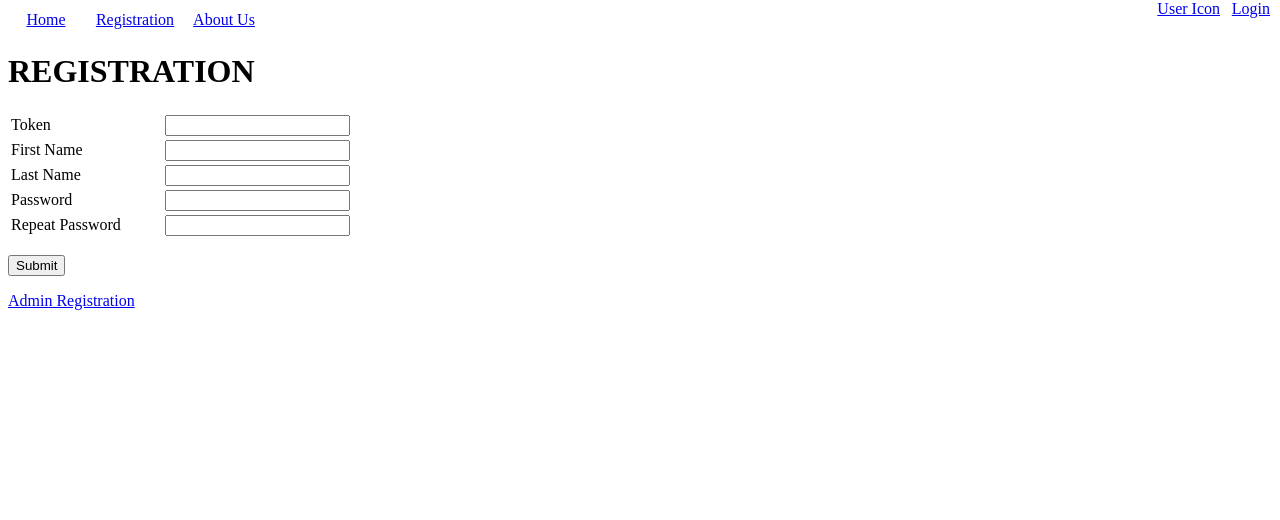
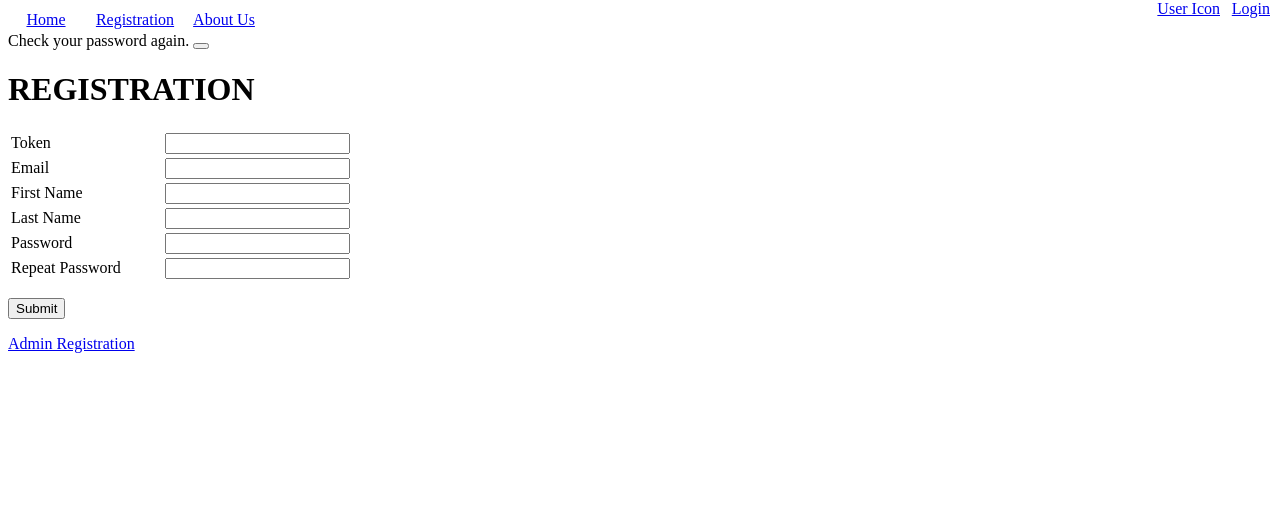
Before and after one commit to masterybyme/project-x, a Flask app: page /registration in a window 1280 px wide. Shown: the top 520 px of the page. Run offline with Flask 3, Linux system fonts and the light colour scheme.

Commit message:
change of registration

```diff
--- a/app.py
+++ b/app.py
@@ -80,7 +80,7 @@
 #Import of Forms
 #--------------------------------------------------------------------------------
 
-from forms import EmployeeForm, PlanningForm, UpdateForm, TimeReqForm
+from forms import EmployeeForm, PlanningForm, UpdateForm, TimeReqForm, InviteForm
 
 
 #Import of Database
@@ -109,12 +109,54 @@
 @app.route('/registration', methods = ['GET', 'POST'])
 def registration():
     data_form = EmployeeForm(csrf_enabled=False)
-    if request.method =='POST':
-        token = RegistrationToken.query.filter_by(token=data_form.token.data).first()
-        if token is None:
-            flash('Token does not exist. Please check your Confirmation Mail.')
-            return redirect(url_for('registration'))
-        else:
+    if data_form.validate_on_submit():
+        if request.method =='POST':
+            token = RegistrationToken.query.filter_by(token=data_form.token.data, email=data_form.email.data).first()
+
+            if token is None:
+                flash('Token does not exist. Please check your Confirmation Mail.')
+                return redirect(url_for('registration'))
+            else:
+                creation_date = datetime.datetime.now()
+                last = User.query.order_by(User.id.desc()).first()
+                hash = generate_password_hash(data_form.password.data)
+                if last is None:
+                    new_id = 1000
+                else:
+                    new_id = last.id + 1
+
+                last_company_id = User.query.filter_by(company_name=data_form.company_name.data).order_by(User.company_id.desc()).first()
+                if last_company_id is None:
+                    new_company_id = 1000
+                else:
+                    new_company_id = last_company_id + 1
+
+                data = User(id = new_id, company_id = new_company_id, first_name = data_form.first_name.data,
+                            last_name = data_form.last_name.data, employment_level = token.employment_level,
+                            company_name = token.company_name, department = token.department,
+                            access_level = token.access_level, email = token.email, password = hash,
+                            created_by = new_company_id, changed_by = new_company_id, creation_timestamp = creation_date)
+
+
+                try:
+                    db.session.add(data)
+                    db.session.commit()
+                    flash('Registration successful submitted')
+                    return redirect(url_for('login'))
+                except:
+                    db.session.rollback()
+                    flash('Error occured - Your mail might be already in use :(')
+                    return redirect(url_for('registration'))
+    else:
+        flash('Check your password again.')
+        return render_template('token_registration.html', data_tag=User.query.all(), template_form=data_form)
+
+
+@app.route('/registration/admin', methods = ['GET', 'POST'])
+def admin_registration():
+    data_form = EmployeeForm(csrf_enabled=False)
+    if data_form.validate_on_submit():
+        if request.method =='POST':
             creation_date = datetime.datetime.now()
             last = User.query.order_by(User.id.desc()).first()
             hash = generate_password_hash(data_form.password.data)
@@ -130,9 +172,9 @@
                 new_company_id = last_company_id + 1
 
             data = User(id = new_id, company_id = new_company_id, first_name = data_form.first_name.data,
-                        last_name = data_form.last_name.data, employment_level = token.employment_level,
-                        company_name = token.company_name, department = token.department,
-                        access_level = token.access_level, email = token.email, password = hash,
+                        last_name = data_form.last_name.data, employment_level = data_form.employment_level.data,
+                        company_name = data_form.company_name.data, department = data_form.department.data,
+                        access_level = data_form.access_level.data, email = data_form.email.data, password = hash,
                         created_by = new_company_id, changed_by = new_company_id, creation_timestamp = creation_date)
 
 
@@ -145,45 +187,8 @@
                 db.session.rollback()
                 flash('Error occured - Your mail might be already in use :(')
                 return redirect(url_for('registration'))
-
-    return render_template('token_registration.html', data_tag=User.query.all(), template_form=data_form)
-
-
-@app.route('/registration/admin', methods = ['GET', 'POST'])
-def admin_registration():
-    data_form = EmployeeForm(csrf_enabled=False)
-    if request.method =='POST':
-        creation_date = datetime.datetime.now()
-        last = User.query.order_by(User.id.desc()).first()
-        hash = generate_password_hash(data_form.password.data)
-        if last is None:
-            new_id = 1000
-        else:
-            new_id = last.id + 1
-
-        last_company_id = User.query.filter_by(company_name=data_form.company_name.data).order_by(User.company_id.desc()).first()
-        if last_company_id is None:
-            new_company_id = 1000
-        else:
-            new_company_id = last_company_id + 1
-
-        data = User(id = new_id, company_id = new_company_id, first_name = data_form.first_name.data,
-                    last_name = data_form.last_name.data, employment_level = data_form.employment_level.data,
-                    company_name = data_form.company_name.data, department = data_form.department.data,
-                    access_level = data_form.access_level.data, email = data_form.email.data, password = hash,
-                    created_by = new_company_id, changed_by = new_company_id, creation_timestamp = creation_date)
-
-
-        try:
-            db.session.add(data)
-            db.session.commit()
-            flash('Registration successful submitted')
-            return redirect(url_for('login'))
-        except:
-            db.session.rollback()
-            flash('Error occured - Your mail might be already in use :(')
-            return redirect(url_for('registration'))
     else:
+        flash('Check your password again.')
         return render_template('registration.html', data_tag=User.query.all(), template_form=data_form)
 
 
@@ -621,7 +626,7 @@
 @app.route('/invite', methods = ['GET', 'POST'])
 @admin_required
 def invite():
-    employee_form = EmployeeForm(csrf_enabled=False)
+    data_form = InviteForm(csrf_enabled=False)
     company_id = current_user.company_id
     if request.method == 'POST':
         random_token = random.randint(100000,999999)
@@ -631,7 +636,7 @@
         else:
             new_id = last.id + 1
 
-        data = RegistrationToken(id=new_id, email=employee_form.email.data, token=random_token, company_name=employee_form.company_name.data, department=employee_form.department.data, employement_level=employee_form.employment_level.data, access_level=employee_form.access_level.data, created_by=company_id)
+        data = RegistrationToken(id=new_id, email=data_form.email.data, token=random_token, company_name=data_form.company_name.data, department=data_form.department.data, employment_level=data_form.employment_level.data, access_level=data_form.access_level.data, created_by=company_id)
 
         db.session.add(data)
         db.session.commit()
@@ -642,7 +647,7 @@
 
 
 
-    return render_template('invite.html', template_form=employee_form)
+    return render_template('invite.html', template_form=data_form)
 
 
 if __name__ == '__main__':
--- a/forms.py
+++ b/forms.py
@@ -75,3 +75,19 @@
     template = SubmitField('Save Template')
     prev_week = SubmitField('Previous Week')
     next_week = SubmitField('Next Week')
+
+
+class InviteForm(FlaskForm):
+    first_name = StringField("First Name", validators=[DataRequired()])
+    last_name = StringField("Last Name", validators=[DataRequired()])
+    email = StringField("Email", validators=[DataRequired()])
+    employment_level = SelectField("Employment Level", choices=[(1, '100%'), (0.9, '90%'), (0.8, '80%'), (0.7, '70%'),
+                                                                (0.6, '60%'), (0.5, '50%'), (0.4, '40%'), (0.3, '30%'),
+                                                                (0.2, '20%'), (0.1, '10%')])
+    company_name = StringField("Company Name", validators=[DataRequired()])
+    department = StringField("Department", validators=[DataRequired()])
+    access_level = SelectField("Access Level", choices=[('Admin', 'Admin'), ('User', 'User')])
+    remove = IntegerField("Remove")
+    submit = SubmitField("Submit")
+    update = SubmitField("Update")
+    token = IntegerField("Token", validators=[DataRequired()])
--- a/template/invite.html
+++ b/template/invite.html
@@ -16,7 +16,7 @@
         </div>
     {% endfor %}
     <h1>REGISTRATION</h1>
-        <form action= '/registration/admin' method = 'POST' class='<EmployeeForm'>
+        <form action= '/invite' method = 'POST' class='<InviteForm'>
             {{ template_form.hidden_tag() }}
             <TABLE>
                 <TR>
--- a/template/token_registration.html
+++ b/template/token_registration.html
@@ -25,6 +25,14 @@
                     </TD>
                     <TD WIDTH="300">
                         {{ template_form.token() }}
+                    </TD>
+                </TR>
+                <TR>
+                    <TD WIDTH="150">
+                        {{ template_form.email.label }}
+                    </TD>
+                    <TD WIDTH="300">
+                        {{ template_form.email() }}
                     </TD>
                 </TR>
                 <TR>
```
